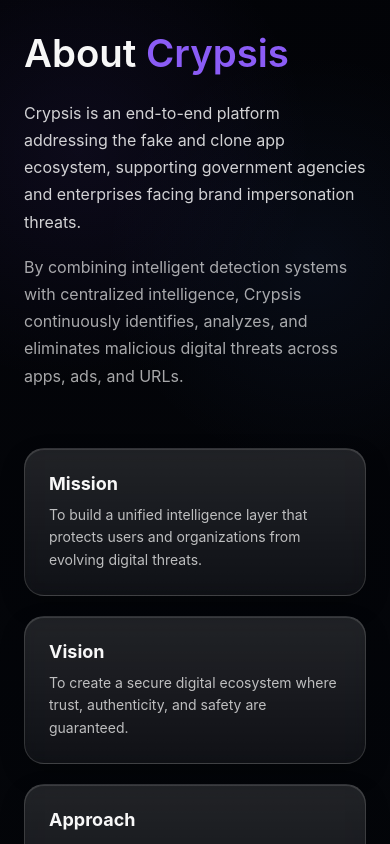
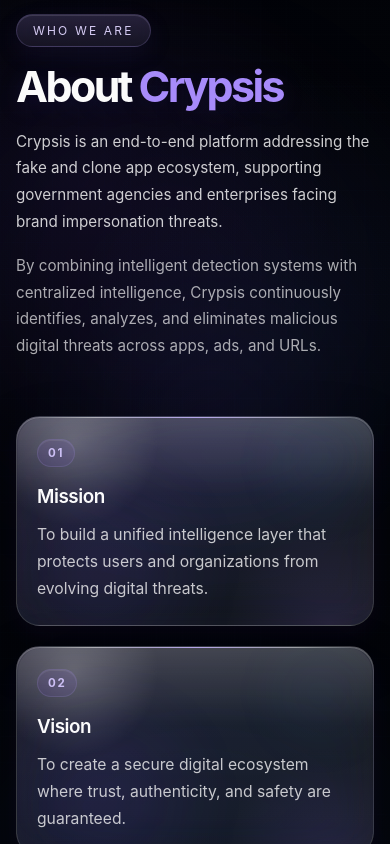
Before and after one commit to purple-cmyk/crypsis-spline, a React (Vite) app: page / in a window 390 px wide. Shown: the part 4540-5384 px from the top of the page. Built offline with nearby package versions, Linux system fonts and the light colour scheme.

Commit message:
changes in card ui

```diff
--- a/src/components/AboutUs.tsx
+++ b/src/components/AboutUs.tsx
@@ -1,9 +1,33 @@
 function AboutUs() {
+  const items = [
+    {
+      title: "Mission",
+      desc: "To build a unified intelligence layer that protects users and organizations from evolving digital threats.",
+    },
+    {
+      title: "Vision",
+      desc: "To create a secure digital ecosystem where trust, authenticity, and safety are guaranteed.",
+    },
+    {
+      title: "Approach",
+      desc: "Leveraging AI-driven detection, real-time monitoring, and continuous learning to stay ahead of emerging threats.",
+    },
+  ]
+
   return (
     <section className="about-page">
+      <div className="about-bg">
+        <div className="about-grid-pattern" />
+        <div className="about-ambient about-ambient-1" />
+        <div className="about-ambient about-ambient-2" />
+        <div className="about-center-glow" />
+        <div className="about-overlay" />
+      </div>
+
       <div className="about-container">
-        {/* LEFT SIDE */}
         <div className="about-left">
+          <span className="about-kicker">Who We Are</span>
+
           <h2 className="about-heading">
             About <span>Crypsis</span>
           </h2>
@@ -21,31 +45,23 @@
           </p>
         </div>
 
-        {/* RIGHT SIDE */}
         <div className="about-right">
-          <div className="about-card">
-            <h3>Mission</h3>
-            <p>
-              To build a unified intelligence layer that protects users and
-              organizations from evolving digital threats.
-            </p>
-          </div>
+          {items.map((item, i) => (
+            <article className="about-card" key={i}>
+              <div className="about-card-borderbeam" />
+              <div className="about-card-aurora" />
+              <div className="about-card-blurspot" />
+              <div className="about-card-sheen" />
 
-          <div className="about-card">
-            <h3>Vision</h3>
-            <p>
-              To create a secure digital ecosystem where trust, authenticity,
-              and safety are guaranteed.
-            </p>
-          </div>
-
-          <div className="about-card">
-            <h3>Approach</h3>
-            <p>
-              Leveraging AI-driven detection, real-time monitoring, and
-              continuous learning to stay ahead of emerging threats.
-            </p>
-          </div>
+              <div className="about-card-content">
+                <span className="about-card-index">
+                  {String(i + 1).padStart(2, "0")}
+                </span>
+                <h3>{item.title}</h3>
+                <p>{item.desc}</p>
+              </div>
+            </article>
+          ))}
         </div>
       </div>
     </section>
--- a/src/index.css
+++ b/src/index.css
@@ -2915,3 +2915,428 @@
     top: 16%;
   }
 }
+
+
+/* =========================
+   ABOUT US
+========================= */
+
+.about-page {
+  position: relative;
+  padding: 120px 24px;
+  overflow: hidden;
+  isolation: isolate;
+}
+
+.about-bg {
+  position: absolute;
+  inset: 0;
+  z-index: 0;
+  pointer-events: none;
+  overflow: hidden;
+}
+
+.about-overlay {
+  position: absolute;
+  inset: 0;
+  background:
+    linear-gradient(
+      180deg,
+      rgba(4, 6, 12, 0.10) 0%,
+      rgba(4, 6, 12, 0.24) 44%,
+      rgba(4, 6, 12, 0.42) 100%
+    );
+}
+
+.about-grid-pattern {
+  position: absolute;
+  inset: 0;
+  opacity: 0.13;
+  background-image:
+    linear-gradient(rgba(110, 124, 255, 0.07) 1px, transparent 1px),
+    linear-gradient(90deg, rgba(110, 124, 255, 0.07) 1px, transparent 1px);
+  background-size: 26px 26px;
+  mask-image: radial-gradient(circle at 52% 40%, black 0%, black 56%, transparent 100%);
+  -webkit-mask-image: radial-gradient(circle at 52% 40%, black 0%, black 56%, transparent 100%);
+}
+
+.about-ambient {
+  position: absolute;
+  border-radius: 999px;
+  filter: blur(90px);
+  opacity: 0.5;
+}
+
+.about-ambient-1 {
+  width: 360px;
+  height: 360px;
+  left: -6%;
+  top: 14%;
+  background: rgba(132, 88, 255, 0.14);
+  animation: aboutFloatOne 18s ease-in-out infinite alternate;
+}
+
+.about-ambient-2 {
+  width: 420px;
+  height: 420px;
+  right: -8%;
+  bottom: 2%;
+  background: rgba(88, 140, 255, 0.10);
+  animation: aboutFloatTwo 20s ease-in-out infinite alternate;
+}
+
+.about-center-glow {
+  position: absolute;
+  left: 54%;
+  top: 30%;
+  width: 620px;
+  height: 320px;
+  transform: translateX(-50%);
+  background:
+    radial-gradient(circle at center, rgba(132, 88, 255, 0.14), rgba(88, 140, 255, 0.05) 40%, transparent 72%);
+  filter: blur(56px);
+  opacity: 0.8;
+}
+
+.about-container {
+  position: relative;
+  z-index: 2;
+  max-width: 1200px;
+  margin: 0 auto;
+  display: grid;
+  grid-template-columns: 1.08fr 0.92fr;
+  gap: 56px;
+  align-items: center;
+}
+
+.about-left {
+  max-width: 620px;
+}
+
+.about-kicker {
+  display: inline-flex;
+  align-items: center;
+  justify-content: center;
+  margin-bottom: 18px;
+  padding: 8px 16px;
+  border-radius: 999px;
+  font-size: 12px;
+  letter-spacing: 0.18em;
+  text-transform: uppercase;
+  color: rgba(224, 214, 255, 0.95);
+  background:
+    linear-gradient(180deg, rgba(167, 139, 250, 0.16), rgba(167, 139, 250, 0.06)),
+    rgba(255, 255, 255, 0.03);
+  border: 1px solid rgba(190, 168, 255, 0.18);
+  box-shadow:
+    inset 0 1px 0 rgba(255, 255, 255, 0.12),
+    0 8px 24px rgba(77, 54, 154, 0.12);
+  backdrop-filter: blur(10px);
+  -webkit-backdrop-filter: blur(10px);
+}
+
+.about-heading {
+  font-size: clamp(2.8rem, 5vw, 4.4rem);
+  line-height: 0.98;
+  font-weight: 650;
+  letter-spacing: -0.06em;
+  margin-bottom: 22px;
+  color: rgba(255, 255, 255, 0.985);
+  text-shadow:
+    0 6px 24px rgba(88, 74, 180, 0.16),
+    0 0 34px rgba(120, 92, 255, 0.08);
+}
+
+.about-heading span {
+  color: #a78bfa;
+}
+
+.about-desc {
+  font-size: 1.02rem;
+  line-height: 1.85;
+  color: rgba(255, 255, 255, 0.80);
+  margin-bottom: 18px;
+  max-width: 560px;
+}
+
+.about-desc.secondary {
+  color: rgba(255, 255, 255, 0.66);
+}
+
+.about-right {
+  display: flex;
+  flex-direction: column;
+  gap: 20px;
+}
+
+/* CARD */
+
+.about-card {
+  position: relative;
+  min-height: 190px;
+  padding: 24px;
+  border-radius: 30px;
+  overflow: hidden;
+  isolation: isolate;
+  background:
+    linear-gradient(180deg, rgba(255, 255, 255, 0.18) 0%, rgba(255, 255, 255, 0.055) 38%, rgba(255, 255, 255, 0.03) 100%),
+    linear-gradient(135deg, rgba(121, 92, 255, 0.08), rgba(78, 136, 255, 0.04) 55%, rgba(255, 255, 255, 0.02) 100%),
+    rgba(255, 255, 255, 0.028);
+  border: 1px solid rgba(255, 255, 255, 0.14);
+  backdrop-filter: blur(24px) saturate(180%);
+  -webkit-backdrop-filter: blur(24px) saturate(180%);
+  box-shadow:
+    inset 0 1px 0 rgba(255, 255, 255, 0.22),
+    inset 0 -12px 24px rgba(255, 255, 255, 0.015),
+    0 24px 60px rgba(0, 0, 0, 0.22),
+    0 10px 24px rgba(56, 36, 120, 0.12);
+  transition:
+    transform 0.32s ease,
+    border-color 0.32s ease,
+    box-shadow 0.32s ease,
+    background 0.32s ease;
+}
+
+.about-card::before {
+  content: "";
+  position: absolute;
+  inset: 0;
+  pointer-events: none;
+  background:
+    radial-gradient(circle at 16% 12%, rgba(255, 255, 255, 0.22), transparent 24%),
+    radial-gradient(circle at 88% 100%, rgba(140, 110, 255, 0.12), transparent 28%);
+  z-index: 0;
+}
+
+.about-card::after {
+  content: "";
+  position: absolute;
+  inset: 1px;
+  border-radius: inherit;
+  pointer-events: none;
+  background: linear-gradient(
+    180deg,
+    rgba(255, 255, 255, 0.055),
+    rgba(255, 255, 255, 0.01) 30%,
+    rgba(255, 255, 255, 0) 100%
+  );
+  z-index: 0;
+}
+
+.about-card-borderbeam {
+  position: absolute;
+  top: 0;
+  left: 20px;
+  right: 20px;
+  height: 1px;
+  background: linear-gradient(
+    90deg,
+    transparent 0%,
+    rgba(255, 255, 255, 0.42) 18%,
+    rgba(195, 177, 255, 0.95) 50%,
+    rgba(255, 255, 255, 0.42) 82%,
+    transparent 100%
+  );
+  opacity: 0.9;
+  z-index: 1;
+}
+
+.about-card-aurora {
+  position: absolute;
+  inset: auto auto -56px -24px;
+  width: 220px;
+  height: 220px;
+  border-radius: 999px;
+  background: radial-gradient(circle, rgba(128, 92, 255, 0.20), rgba(128, 92, 255, 0.08) 42%, transparent 72%);
+  filter: blur(34px);
+  opacity: 0.7;
+  pointer-events: none;
+  z-index: 0;
+}
+
+.about-card-blurspot {
+  position: absolute;
+  top: -24px;
+  right: -18px;
+  width: 140px;
+  height: 140px;
+  border-radius: 999px;
+  background: radial-gradient(circle, rgba(95, 162, 255, 0.10), transparent 72%);
+  filter: blur(24px);
+  opacity: 0.62;
+  pointer-events: none;
+  z-index: 0;
+}
+
+.about-card-sheen {
+  position: absolute;
+  top: -35%;
+  left: -55%;
+  width: 60%;
+  height: 180%;
+  transform: rotate(20deg);
+  background: linear-gradient(
+    90deg,
+    transparent 0%,
+    rgba(255, 255, 255, 0.02) 36%,
+    rgba(255, 255, 255, 0.18) 50%,
+    rgba(255, 255, 255, 0.03) 64%,
+    transparent 100%
+  );
+  opacity: 0;
+  transition:
+    transform 0.7s ease,
+    opacity 0.32s ease;
+  pointer-events: none;
+  z-index: 1;
+}
+
+.about-card:hover {
+  transform: translateY(-10px) scale(1.01);
+  border-color: rgba(200, 182, 255, 0.32);
+  background:
+    linear-gradient(180deg, rgba(255, 255, 255, 0.22) 0%, rgba(255, 255, 255, 0.07) 40%, rgba(255, 255, 255, 0.034) 100%),
+    linear-gradient(135deg, rgba(121, 92, 255, 0.11), rgba(78, 136, 255, 0.07) 55%, rgba(255, 255, 255, 0.024) 100%),
+    rgba(255, 255, 255, 0.034);
+  box-shadow:
+    inset 0 1px 0 rgba(255, 255, 255, 0.24),
+    0 30px 80px rgba(42, 28, 88, 0.28),
+    0 12px 28px rgba(0, 0, 0, 0.18);
+}
+
+.about-card:hover .about-card-sheen {
+  opacity: 1;
+  transform: translateX(210%) rotate(20deg);
+}
+
+.about-card-content {
+  position: relative;
+  z-index: 2;
+}
+
+.about-card-index {
+  display: inline-flex;
+  align-items: center;
+  justify-content: center;
+  width: fit-content;
+  margin-bottom: 18px;
+  padding: 6px 10px;
+  border-radius: 999px;
+  font-size: 0.72rem;
+  font-weight: 700;
+  letter-spacing: 0.14em;
+  color: rgba(214, 201, 255, 0.92);
+  background: rgba(139, 92, 246, 0.10);
+  border: 1px solid rgba(190, 168, 255, 0.14);
+  box-shadow: inset 0 1px 0 rgba(255, 255, 255, 0.08);
+}
+
+.about-card h3 {
+  font-size: 1.18rem;
+  line-height: 1.28;
+  font-weight: 620;
+  letter-spacing: -0.025em;
+  color: rgba(255, 255, 255, 0.985);
+  margin-bottom: 12px;
+}
+
+.about-card p {
+  font-size: 0.98rem;
+  line-height: 1.74;
+  color: rgba(255, 255, 255, 0.76);
+  max-width: 34ch;
+}
+
+/* slight rhythm */
+.about-card:nth-child(2) {
+  transform: translateX(10px);
+}
+
+.about-card:nth-child(2):hover {
+  transform: translateX(10px) translateY(-10px) scale(1.01);
+}
+
+/* ANIMATIONS */
+
+@keyframes aboutFloatOne {
+  0% {
+    transform: translate3d(0, 0, 0);
+  }
+  100% {
+    transform: translate3d(24px, 12px, 0);
+  }
+}
+
+@keyframes aboutFloatTwo {
+  0% {
+    transform: translate3d(0, 0, 0);
+  }
+  100% {
+    transform: translate3d(-24px, -12px, 0);
+  }
+}
+
+/* RESPONSIVE */
+
+@media (max-width: 980px) {
+  .about-container {
+    grid-template-columns: 1fr;
+    gap: 38px;
+  }
+
+  .about-left {
+    max-width: 100%;
+  }
+
+  .about-card:nth-child(2) {
+    transform: none;
+  }
+}
+
+@media (max-width: 760px) {
+  .about-page {
+    padding: 84px 16px;
+  }
+
+  .about-heading {
+    font-size: clamp(2.2rem, 11vw, 3.3rem);
+  }
+
+  .about-desc {
+    font-size: 0.95rem;
+    line-height: 1.75;
+  }
+
+  .about-card {
+    min-height: 170px;
+    border-radius: 24px;
+    padding: 22px 20px;
+  }
+
+  .about-card p {
+    max-width: none;
+  }
+
+  .about-center-glow {
+    width: 420px;
+    height: 220px;
+  }
+}
+
+.background-glow {
+  position: fixed;
+  inset: 0;
+  z-index: -3;
+  background:
+    radial-gradient(
+      circle at 80% 20%,
+      rgba(140, 0, 255, 0.35),
+      transparent 40%
+    ),
+    radial-gradient(
+      circle at 20% 80%,
+      rgba(80, 0, 200, 0.2),
+      transparent 50%
+    ),
+    #05010a;
+}
```
